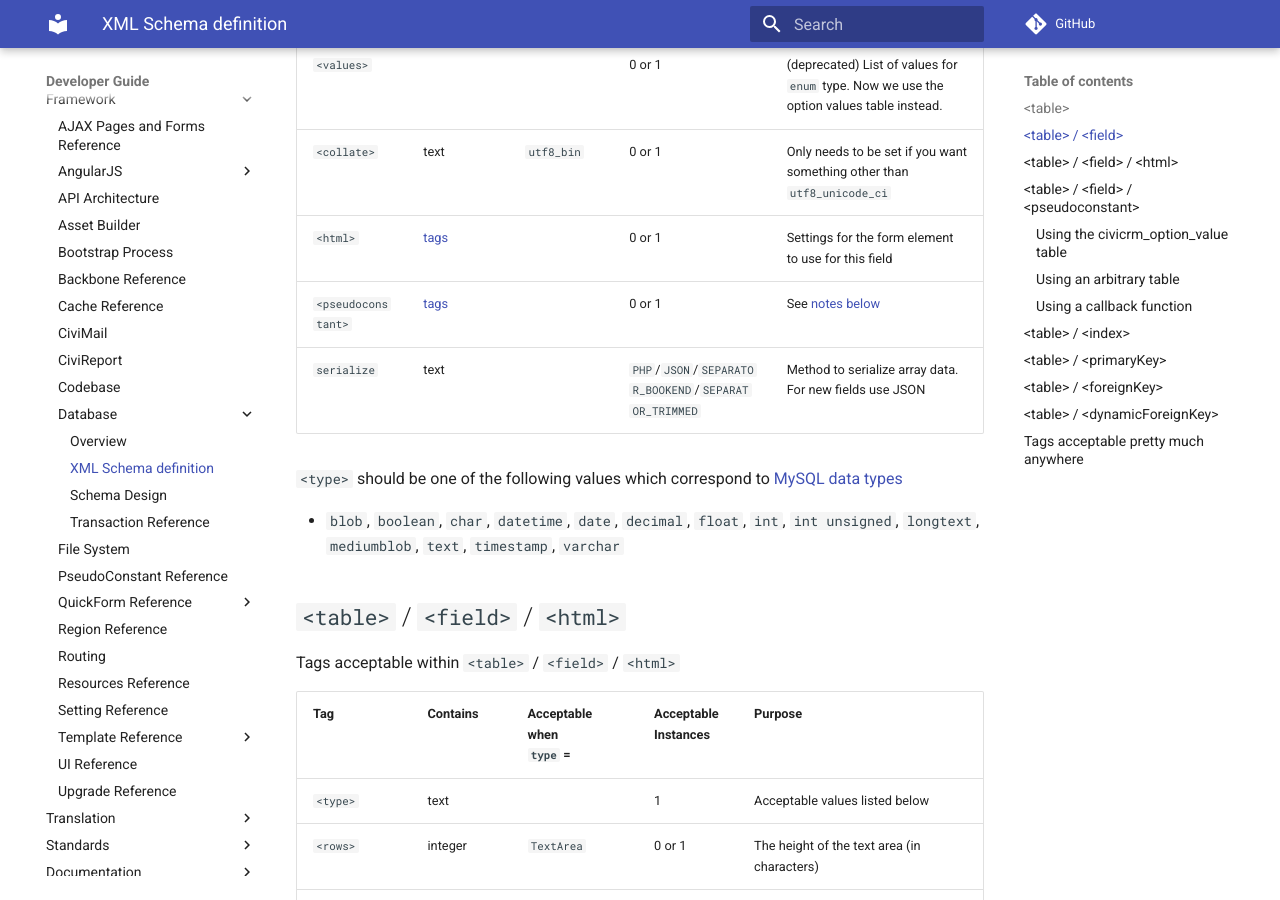
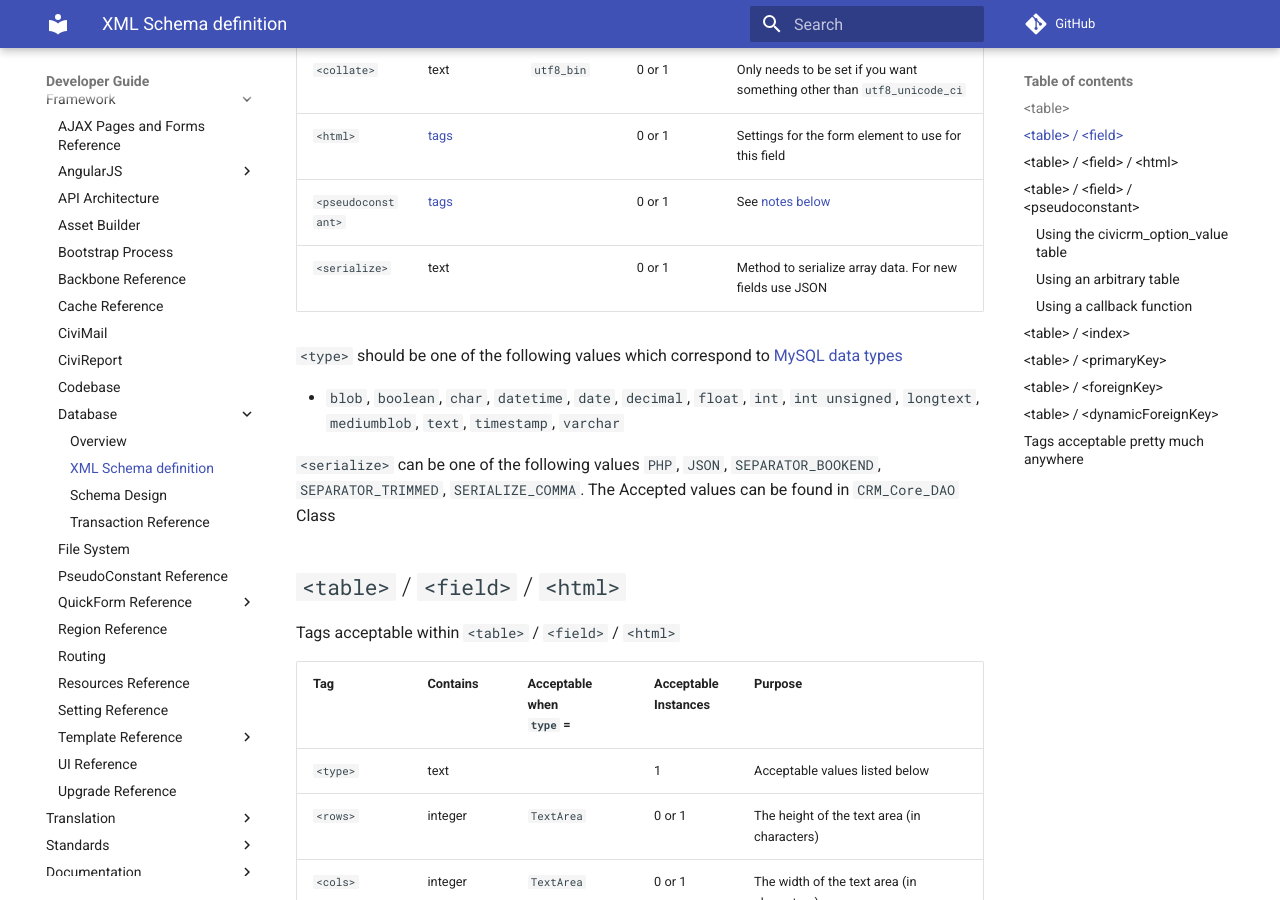
Before and after one commit to civicrm/civicrm-dev-docs, an MkDocs documentation site: the page built from docs/framework/database/schema-definition.md, in a window 1280 px wide and 900 px high, scrolled down 3252 px. Built offline with MkDocs 1.6.1 and Material for MkDocs 9.7.7, drawn with Linux system fonts in a browser that asks for light colours; comment, search, counter and statistics services are not loaded; old or Windows-style settings are respelled for this version of MkDocs.

Commit message:
Update Table to be more like other rows and move the options into text like type

```diff
--- a/docs/framework/database/schema-definition.md
+++ b/docs/framework/database/schema-definition.md
@@ -104,11 +104,13 @@ Tags acceptable within `<table>` / `<field>`
 | `<collate>` | text | `utf8_bin` | 0 or 1 | Only needs to be set if you want something other than `utf8_unicode_ci` |
 | `<html>` | [tags](#table-field-html) |  | 0 or 1 | Settings for the form element to use for this field |
 | `<pseudoconstant>` | [tags](#table-field-pseudoconstant) |  | 0 or 1 | See [notes below](#table-field-pseudoconstant) |
-| `serialize` | text| | `PHP`/`JSON`/`SEPARATOR_BOOKEND`/`SEPARATOR_TRIMMED` | Method to serialize array data. For new fields use JSON |
+| `<serialize>` | text| | 0 or 1  | Method to serialize array data. For new fields use JSON |
 
 `<type>` should be one of the following values which correspond to [MySQL data types](https://dev.mysql.com/doc/refman/en/data-types.html)
 
 * `blob`, `boolean`, `char`, `datetime`, `date`, `decimal`, `float`, `int`, `int unsigned`, `longtext`, `mediumblob`, `text`, `timestamp`,  `varchar`
+
+`<serialize>` can be one of the following values `PHP`, `JSON`, `SEPARATOR_BOOKEND`, `SEPARATOR_TRIMMED`, `SERIALIZE_COMMA`. The Accepted values can be found in `CRM_Core_DAO` Class
 
 ## `<table>` / `<field>` / `<html>` {:#table-field-html}
 
```
